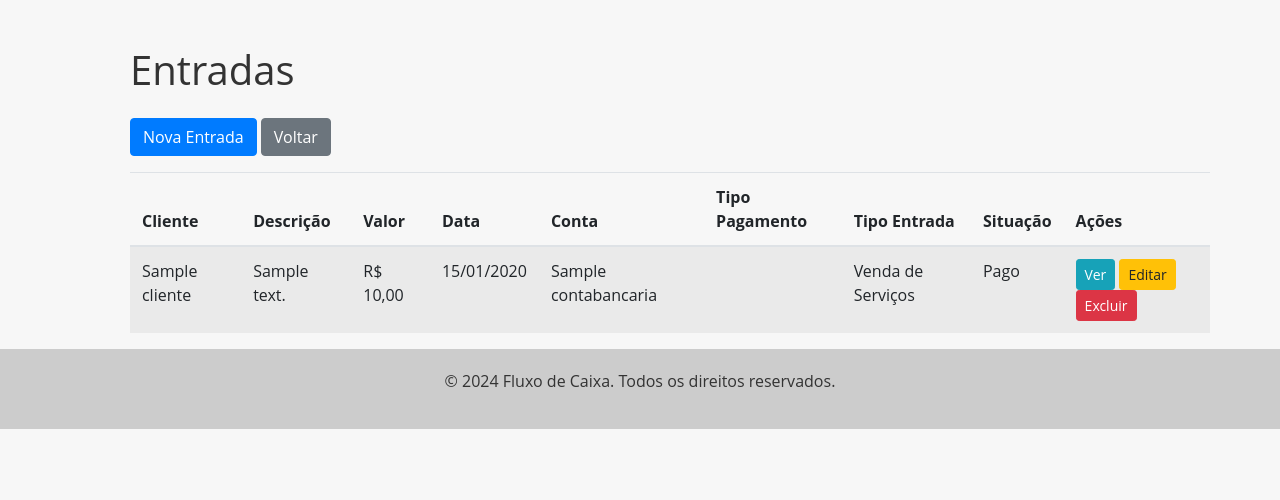
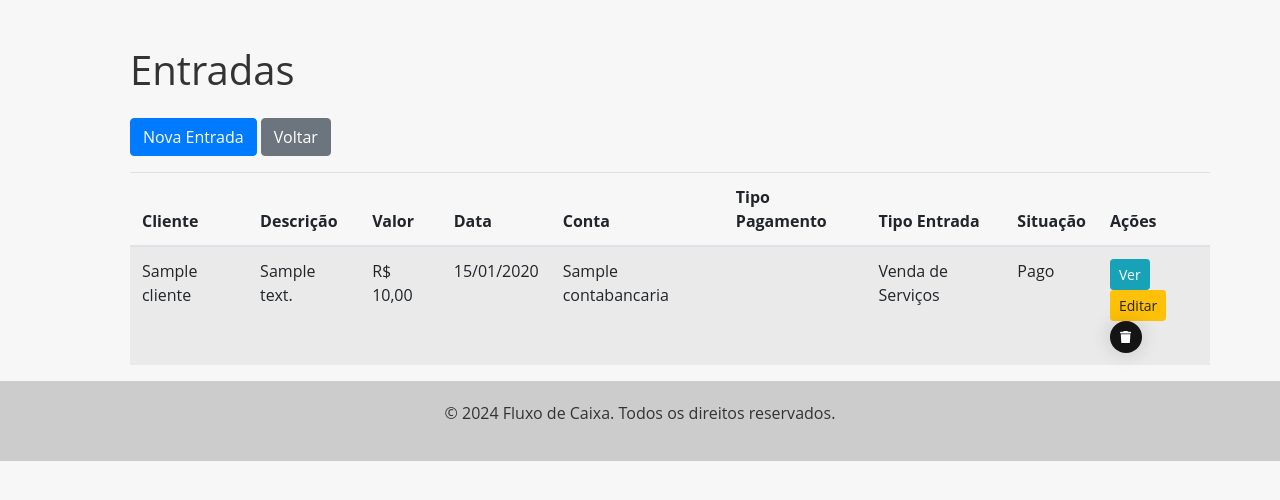
Before and after one commit to jotapn/fluxo_caixa, a Django app: page /entradas/ in a window 1280 px wide. Shown: the part 50-550 px from the top of the page. Run offline with Django 5.2, Linux system fonts and the light colour scheme; data comes from the database, SQL or seed files in the repository; tables that the repository leaves empty hold one stand-in row (values such as "Sample post"); some libraries are stand-ins or nearby versions.

Commit message:
botao de excluir entradas

```diff
--- a/movimentacoes/templates/entrada/entrada_list.html
+++ b/movimentacoes/templates/entrada/entrada_list.html
@@ -1,5 +1,72 @@
 {% extends 'base.html' %}
 {% block content %}
+<style>
+/* From Uiverse.io by vinodjangid07 */
+/* From Uiverse.io by aaronross1 */
+.delete-button {
+    width: 2em;
+    height: 2em;
+    border-radius: 50%;
+    background-color: rgb(20, 20, 20);
+    border: none;
+    font-weight: 600;
+    display: flex;
+    align-items: center;
+    justify-content: center;
+    box-shadow: 0px 0px 20px rgba(0, 0, 0, 0.164);
+    cursor: pointer;
+    transition-duration: 0.3s;
+    overflow: hidden;
+    position: relative;
+  }
+
+  .delete-svgIcon {
+    width: 0.7em;
+    transition-duration: 0.3s;
+  }
+
+  .delete-svgIcon path {
+    fill: white;
+  }
+
+  .delete-button:hover {
+    width: 5em;
+    border-radius: 50px;
+    transition-duration: 0.3s;
+    background-color: rgb(255, 69, 69);
+    align-items: center;
+  }
+
+  .delete-button:hover .delete-svgIcon {
+    width: 1em;
+    transition-duration: 0.3s;
+    transform: translateY(60%);
+    -webkit-transform: rotate(360deg);
+    -moz-transform: rotate(360deg);
+    -o-transform: rotate(360deg);
+    -ms-transform: rotate(360deg);
+    transform: rotate(360deg);
+  }
+
+  .delete-button::before {
+    display: none;
+    content: "Excluir";
+    color: white;
+    transition-duration: 0.3s;
+    font-size: 2px;
+  }
+
+  .delete-button:hover::before {
+    display: block;
+    padding-right: 6px;
+    font-size: 13px;
+    opacity: 1;
+    transform: translateY(0px);
+    transition-duration: 0.3s;
+  }
+
+</style>
+
 
 <div class="container mt-5">
     <h1 class="mb-4">Entradas</h1>
@@ -37,7 +104,14 @@
                 <td>
                     <a href="{% url 'entrada-detail' entrada.id %}" class="btn btn-info btn-sm">Ver</a>
                     <a href="{% url 'entrada-update' entrada.id %}" class="btn btn-warning btn-sm">Editar</a>
-                    <a href="{% url 'entrada-delete' entrada.id %}" class="btn btn-danger btn-sm">Excluir</a>
+                    {% comment %} <a href="{% url 'entrada-delete' entrada.id %}" class="btn btn-danger btn-sm">Excluir</a> {% endcomment %}
+                    <a href="{% url 'entrada-delete' entrada.id %}">
+                        <button class="delete-button">
+                            <svg class="delete-svgIcon" viewBox="0 0 448 512">
+                                              <path d="M135.2 17.7L128 32H32C14.3 32 0 46.3 0 64S14.3 96 32 96H416c17.7 0 32-14.3 32-32s-14.3-32-32-32H320l-7.2-14.3C307.4 6.8 296.3 0 284.2 0H163.8c-12.1 0-23.2 6.8-28.6 17.7zM416 128H32L53.2 467c1.6 25.3 22.6 45 47.9 45H346.9c25.3 0 46.3-19.7 47.9-45L416 128z"></path>
+                                            </svg>
+                          </button>
+                    </a>
                 </td>
             </tr>
             {% empty %}
```
Also changed, not shown: 2 other files.
